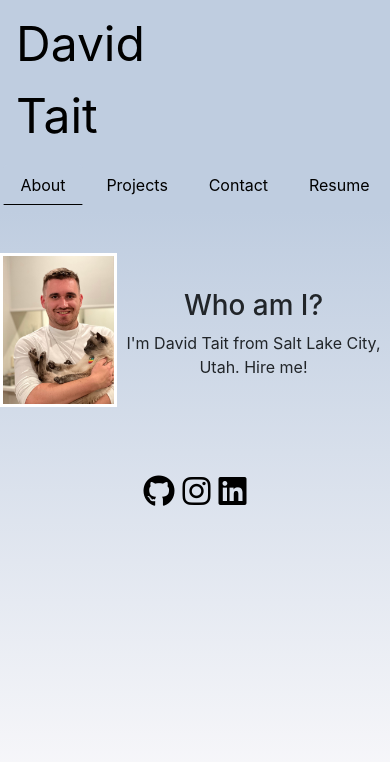
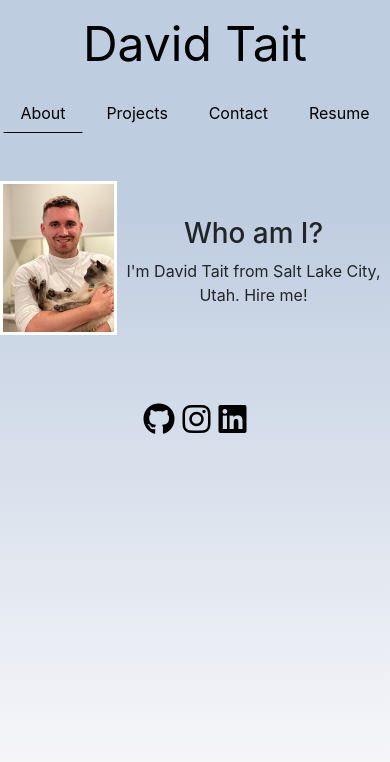
Before and after one commit to davidtait1996/challenge-20-react, a React (Create React App) app: page / in a window 390 px wide. Shown: the top 762 px of the page. Built offline with nearby package versions, Linux system fonts and the light colour scheme.

Commit message:
nav bar for small screens

```diff
--- a/src/components/Nav/index.js
+++ b/src/components/Nav/index.js
@@ -4,7 +4,7 @@ import React from 'react';
 // We assign them to their own variable names
 function Nav({ currentPage, handlePageChange }) {
   return (
-    <div id="fullNav" className='d-flex align-items-center justify-content flex-wrap'>
+    <div id="fullNav" className='d-flex align-items-center justify-content-center'>
 
       <div className='nav-item name w-25'>
         <a
--- a/src/index.css
+++ b/src/index.css
@@ -77,6 +77,15 @@ a {
 
 #fullNav {
   background-color: #BFCDE0 !important;
+}
+
+@media screen and (max-width:990px) {
+  #fullNav {
+    flex-wrap: wrap;
+  }
+  .name {
+    width: 100% !important;
+  }
 }
 
 #fullNav:hover {
```
